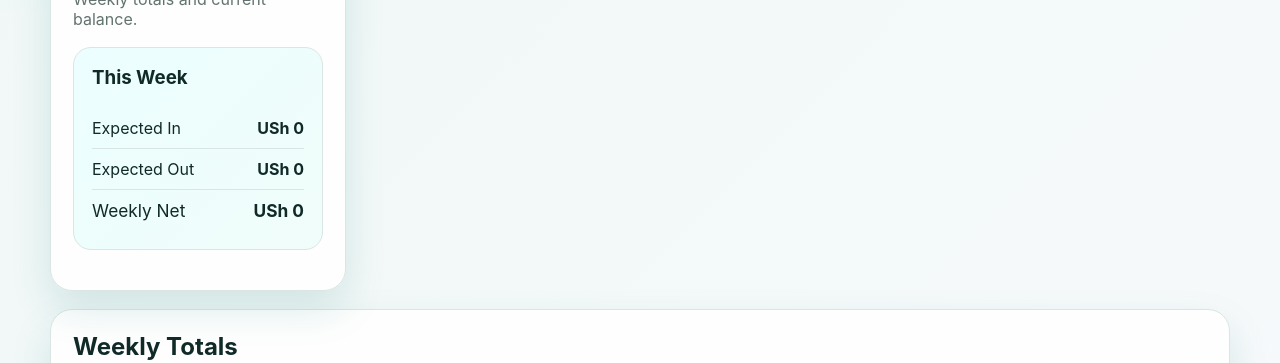
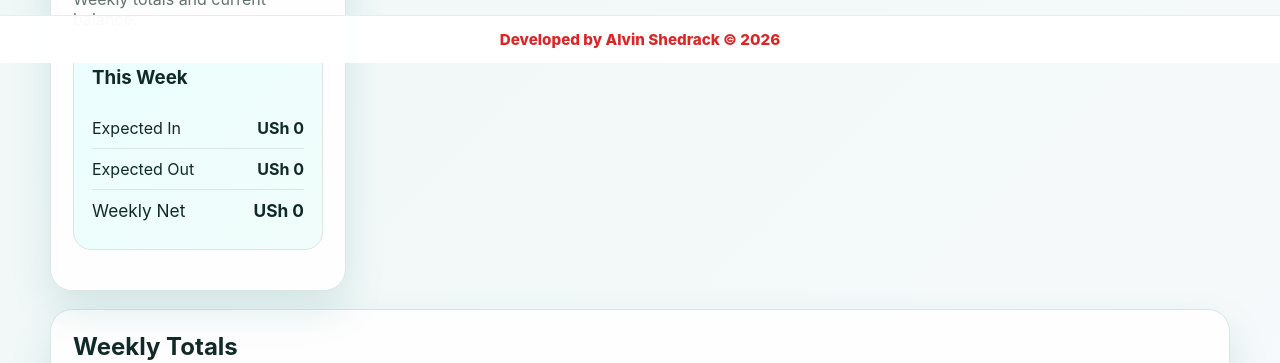
Before and after one commit to AlvinShedrack/Money-Debit-Tracker, a plain HTML site: page index.html in a window 1280 px wide. Shown: the part 737-1100 px from the top of the page. Drawn offline with Linux system fonts and the light colour scheme.

Commit message:
after back commits

```diff
--- a/index.html
+++ b/index.html
@@ -242,6 +242,7 @@
 
 
     </main>
+     <footer class="app-footer">Developed by Alvin Shedrack © 2026</footer>
   </div>
 
   <script src="app.js"></script>
--- a/styles.css
+++ b/styles.css
@@ -368,6 +368,21 @@ th {
   border: 1.5px solid;
 }
 
+.app-footer {
+  position: fixed;
+  left: 0;
+  right: 0;
+  bottom: 0;
+  background: rgba(255, 255, 255, 0.96);
+  color: #dc2626;
+  font-weight: 800;
+  text-align: center;
+  font-size: 0.95rem;
+  padding: 14px 10px;
+  border-top: 1px solid rgba(0, 0, 0, 0.08);
+  z-index: 999;
+}
+
 .badge.in {
   background: #ecfdf5;
   color: #0d6e4f;
```
